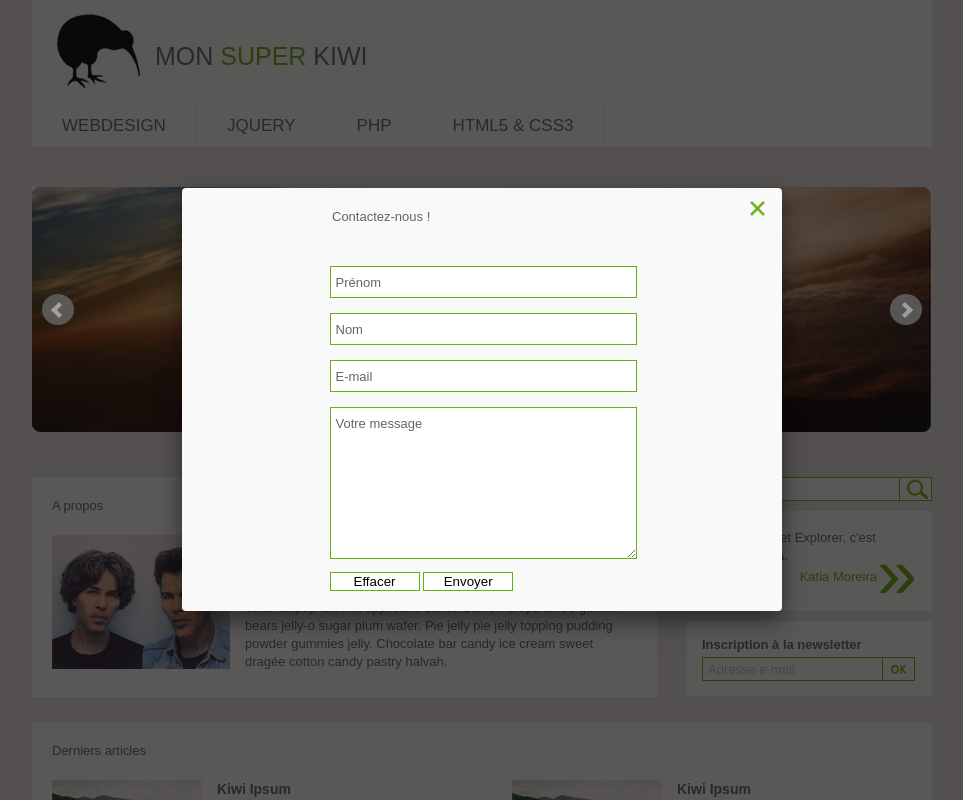
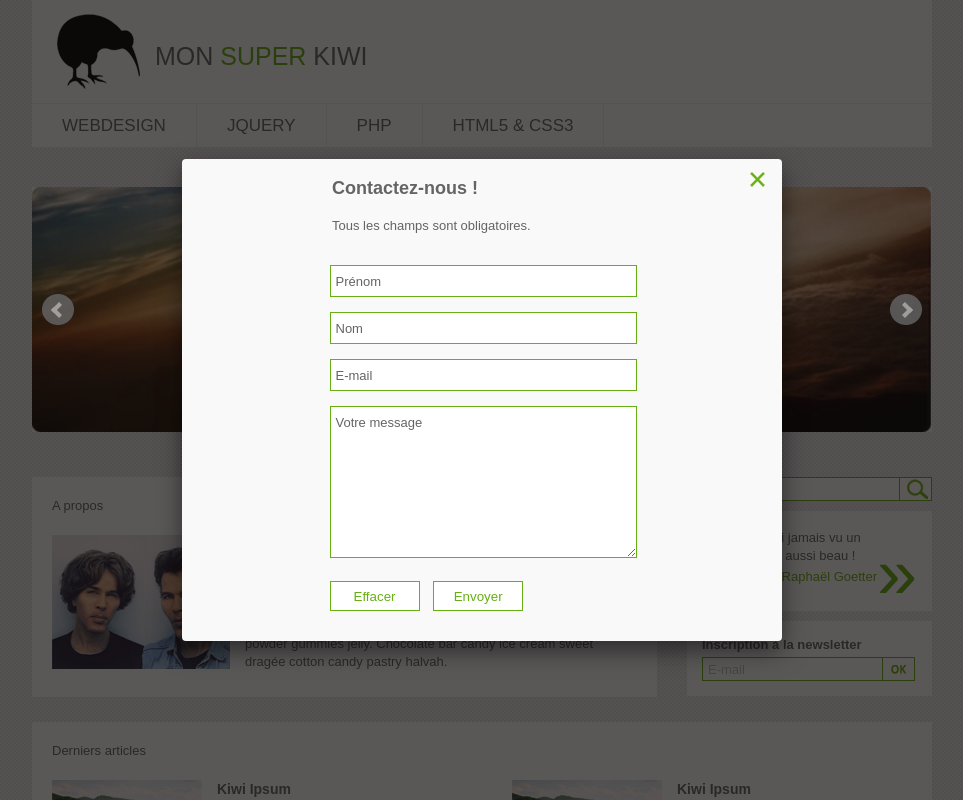
Before and after one commit to agouenee/ProjetHTML, a PHP site: page / in a window 1280 px wide, after a click on "Formulaire de contact". Shown: the whole page, without its empty margins (158-1121 px from the left). Run offline with PHP 8.4, Linux system fonts and the light colour scheme; some web fonts are replaced.

Commit message:
fixed contact form

```diff
--- a/src/css/styles.css
+++ b/src/css/styles.css
@@ -125,6 +125,7 @@ section.content article h3 {
   font-weight: bold;
   font-size: 14px;
 }
+/* ---- ASIDE ---- */
 section.content aside {
   width: 245px;
   float: right;
@@ -141,13 +142,13 @@ section.content aside form .placeholder input {
   height: 20px;
 }
 section.content aside form input[type="submit"] {
+  width: 33px;
+  height: 24px;
+  position: absolute;
+  left: 212px;
   background: url("../images/search-button.png");
   border: 1px solid #67b013;
-  width: 33px;
-  height: 24px;
   cursor: pointer;
-  position: absolute;
-  left: 212px;
 }
 section.content aside #citation {
   background: white;
@@ -196,14 +197,13 @@ section.content aside #newsletter form .placeholder input {
   height: 20px;
 }
 section.content aside #newsletter form input[type="submit"] {
+  width: 33px;
+  height: 24px;
+  position: absolute;
+  left: 180px;
   background: url("../images/ok-button.png");
   border: 1px solid #67b013;
-  width: 33px;
-  height: 24px;
   cursor: pointer;
-  position: absolute;
-  left: 180px;
-  bottom: 0;
 }
 /* ---- ARTICLES ---- */
 section.article {
@@ -237,28 +237,8 @@ section.article article h3 {
 section.article article .extract {
   padding-bottom: 30px;
 }
-/* ---- FORM ---- */
-.bar .placeholder {
-  margin-bottom: 15px;
-  position: relative;
-  background: white;
-}
-.bar .placeholder input {
-  padding: 1px 5px;
-  border: 1px solid #67b013;
-  background: transparent;
-  position: relative;
-  left: 0;
-  top: 0;
-}
-.bar .placeholder label {
-  display: block;
-  position: absolute;
-  left: 6px;
-  top: 4px;
-  color: silver;
-}
-#contact-form {
+/* ---- FORMS ---- */
+section#contact-form {
   display: none;
   font-family: 'Droid sans', Arial, sans-serif;
   color: #656464;
@@ -266,31 +246,36 @@ section.article article .extract {
   line-height: 18px;
   width: 600px;
 }
-#contact-form h2 {
-  padding: 20px 0 20px 150px;
+section#contact-form h2 {
+  padding: 20px 0 0 150px;
+  font-size: 18px;
+  font-weight: 700;
 }
-#contact-form form {
+section#contact-form p {
+  padding: 20px 0 10px 150px;
+}
+section#contact-form form {
   width: 305px;
-  padding: 20px 0;
+  padding: 20px 0 30px 0;
   margin: auto;
 }
-#contact-form form .placeholder {
+section#contact-form form .placeholder {
   margin-bottom: 15px;
   width: 305px;
   position: relative;
   background: white;
 }
-#contact-form form .placeholder.textarea {
+section#contact-form form .placeholder.textarea {
   height: 150px;
 }
-#contact-form form .placeholder.textarea textarea {
+section#contact-form form .placeholder.textarea textarea {
   font-family: 'Droid sans', Arial, sans-serif;
   width: 300px;
   height: 144px;
   padding: 6px 0 0 5px;
   border: 1px solid #67b013;
 }
-#contact-form form .placeholder input {
+section#contact-form form .placeholder input {
   width: 300px;
   height: 30px;
   padding: 0 0 0 5px;
@@ -300,27 +285,50 @@ section.article article .extract {
   left: 0;
   top: 0;
 }
-#contact-form form .placeholder label {
+section#contact-form form .placeholder label {
   display: block;
   position: absolute;
   left: 6px;
   top: 8px;
   color: #656464;
 }
-#contact-form form input[type="submit"] {
+section#contact-form form input[type="submit"],
+section#contact-form form input[type="reset"] {
   width: 90px;
+  height: 30px;
+  margin-top: 10px;
   background: white;
+  color: #67b013;
   border: 1px solid #67b013;
-  /*box-shadow: 1px 1px 1px @green;
-			&:hover {
- 				box-shadow:1px 1px 1px @green inset;
-			}*/
-
+  cursor: pointer;
 }
-#contact-form form input[type="reset"] {
-  width: 90px;
+section#contact-form form input[type="submit"]:hover,
+section#contact-form form input[type="reset"]:hover {
+  background: #67b013;
+  color: white;
+}
+section#contact-form form input[type="submit"] {
+  margin-left: 10px;
+}
+section aside .bar .placeholder {
+  margin-bottom: 15px;
+  position: relative;
   background: white;
+}
+section aside .bar .placeholder input {
+  padding: 1px 5px;
   border: 1px solid #67b013;
+  background: transparent;
+  position: relative;
+  left: 0;
+  top: 0;
+}
+section aside .bar .placeholder label {
+  display: block;
+  position: absolute;
+  left: 6px;
+  top: 4px;
+  color: silver;
 }
 /* ---- FOOTER ---- */
 footer {
--- a/src/css/styles.less
+++ b/src/css/styles.less
@@ -140,6 +140,13 @@ section {
 				font-size: 14px;
 			}
 		}
+
+	}
+}
+
+/* ---- ASIDE ---- */
+section {
+	&.content {
 		aside {
 			width: 245px;
 			float: right;
@@ -156,13 +163,13 @@ section {
 					}
 				}
 				input[type="submit"] {
+					width: 33px;
+					height: 24px;
+					position: absolute;
+					left: 212px;
 					background: url("../images/search-button.png");
 					border: 1px solid @green;
-					width: 33px;
-					height: 24px;
 					cursor: pointer;
-					position: absolute;
-					left: 212px;
 				}
 			}
 			#citation {
@@ -212,19 +219,20 @@ section {
 						}
 					}
 					input[type="submit"] {
+						width: 33px;
+						height: 24px;
+						position: absolute;
+						left: 180px;
 						background: url("../images/ok-button.png");
 						border: 1px solid @green;
-						width: 33px;
-						height: 24px;
 						cursor: pointer;
-						position: absolute;
-						left: 180px; bottom: 0;
 					}
 				}
 			}
 		}
 	}
 }
+
 /* ---- ARTICLES ---- */
 section {
 	&.article {
@@ -262,29 +270,9 @@ section {
 	}
 }
 
-/* ---- FORM ---- */
-.bar {
-	.placeholder {
-		margin-bottom: 15px;
-		position: relative;
-		background: white;
-		input {
-			padding: 1px 5px;
-			border: 1px solid @green;
-			background: transparent;
-			position: relative;
-			left: 0; top: 0;
-		}
-		label {
-			display: block;
-			position: absolute;
-			left: 6px; top: 4px;
-			color: silver;
-		}
-	}
-}
-
-#contact-form {
+/* ---- FORMS ---- */
+section {
+	&#contact-form {
 		display: none;
 		.droid;
 		color: @grey;
@@ -292,11 +280,16 @@ section {
 		line-height: 18px;
 		width: 600px;
 		h2 {
-		padding: 20px 0 20px 150px;
+			padding: 20px 0 0 150px;
+			font-size: 18px;
+			font-weight: 700;
+		}
+		p {
+			padding: 20px 0 10px 150px;
 		}
 		form {
 			width: 305px;
-		padding: 20px 0;
+			padding: 20px 0 30px 0;
 			margin: auto;
 			.placeholder {
 				margin-bottom: 15px;
@@ -329,19 +322,44 @@ section {
 					color: @grey;
 				}
 			}
+			input[type="submit"], input[type="reset"] {
+				width: 90px;
+				height: 30px;
+				margin-top: 10px;
+				background: white;
+				color: @green;
+				border: 1px solid @green;
+				cursor: pointer;
+				&:hover {
+					background: @green;
+					color: white;
+				}
+			}
 			input[type="submit"] {
-			width: 90px;
+				margin-left: 10px;
+			}
+		}
+	}
+	aside {
+		.bar {
+			.placeholder {
+				margin-bottom: 15px;
+				position: relative;
 				background: white;
+				input {
+					padding: 1px 5px;
 					border: 1px solid @green;
-			/*box-shadow: 1px 1px 1px @green;
-			&:hover {
- 				box-shadow:1px 1px 1px @green inset;
-			}*/
+					background: transparent;
+					position: relative;
+					left: 0; top: 0;
 				}
-		input[type="reset"] {
-			width: 90px;
-			background: white;
-			border: 1px solid @green;
+				label {
+					display: block;
+					position: absolute;
+					left: 6px; top: 4px;
+					color: silver;
+				}
+			}
 		}
 	}
 }
--- a/src/index.html
+++ b/src/index.html
@@ -78,6 +78,10 @@
 				<p id="quote-left">&laquo;</p>
 				<div id="citation-content">
 					<div>
+						<p>Je n'ai jamais vu un <strong>menu</strong> aussi beau !</p>
+						<p class="green">Raphaël Goetter</p>
+					</div>
+					<div class="hidden">
 						<p>Internet Explorer, c'est <strong>CACA</strong>.</p>
 						<p class="green">Katia Moreira</p>
 					</div>
@@ -97,7 +101,7 @@
 				<h3>Inscription à la newsletter</h3>
 				<form action="#" method="post" class="bar">
 					<div class="placeholder">
-						<label>Adresse e-mail</label>
+						<label>E-mail</label>
 						<input type="text" name="email" />
 						<input type="submit" value="" />
 					</div>
@@ -146,6 +150,7 @@
 	<!-- Formulaire de contact -->
 	<section id="contact-form">
 		<h2>Contactez-nous !</h2>
+		<p>Tous les champs sont obligatoires.</p>
 		<form action="#" method="post">
 			<div class="placeholder">
 				<label>Prénom</label>
```
Also changed, not shown: src/article.html (+6 -1 lines), src/webdesign.html (+6 -1 lines). Lines whose indentation alone changed are shown as unchanged.
